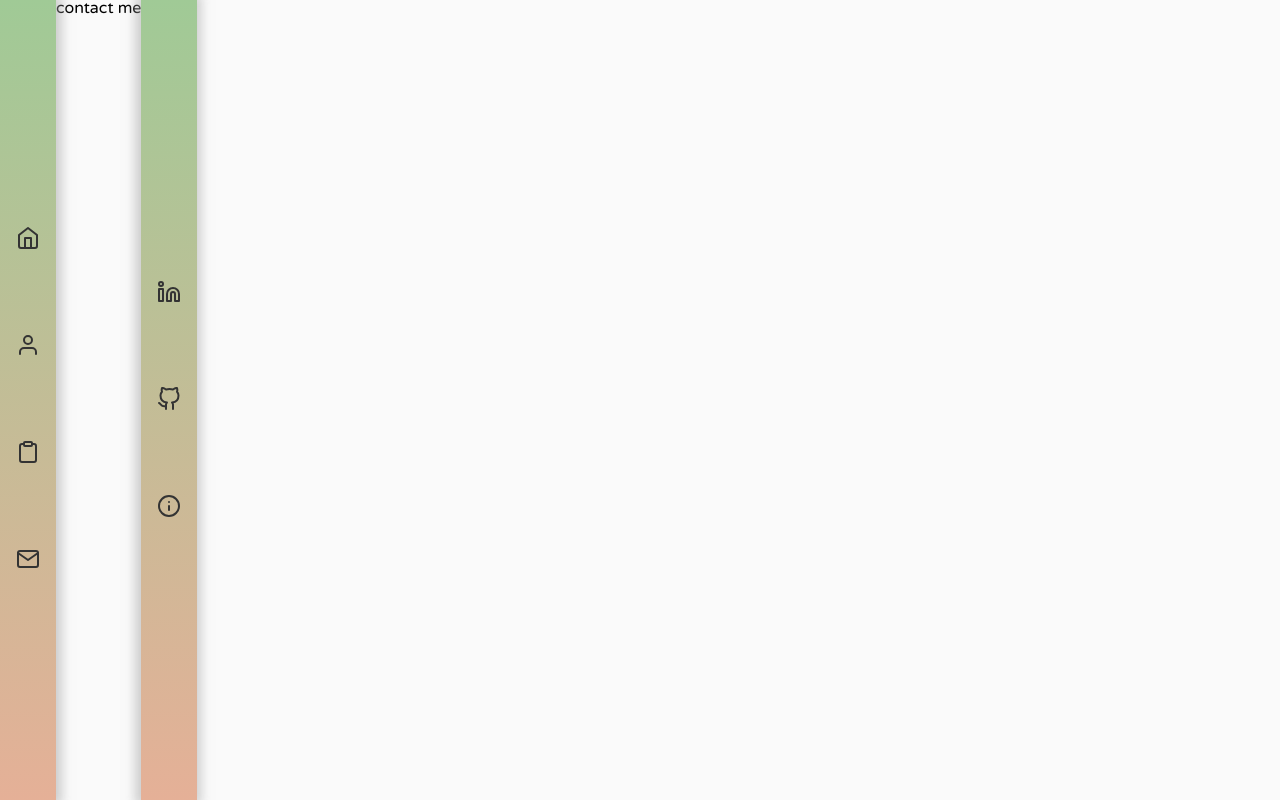
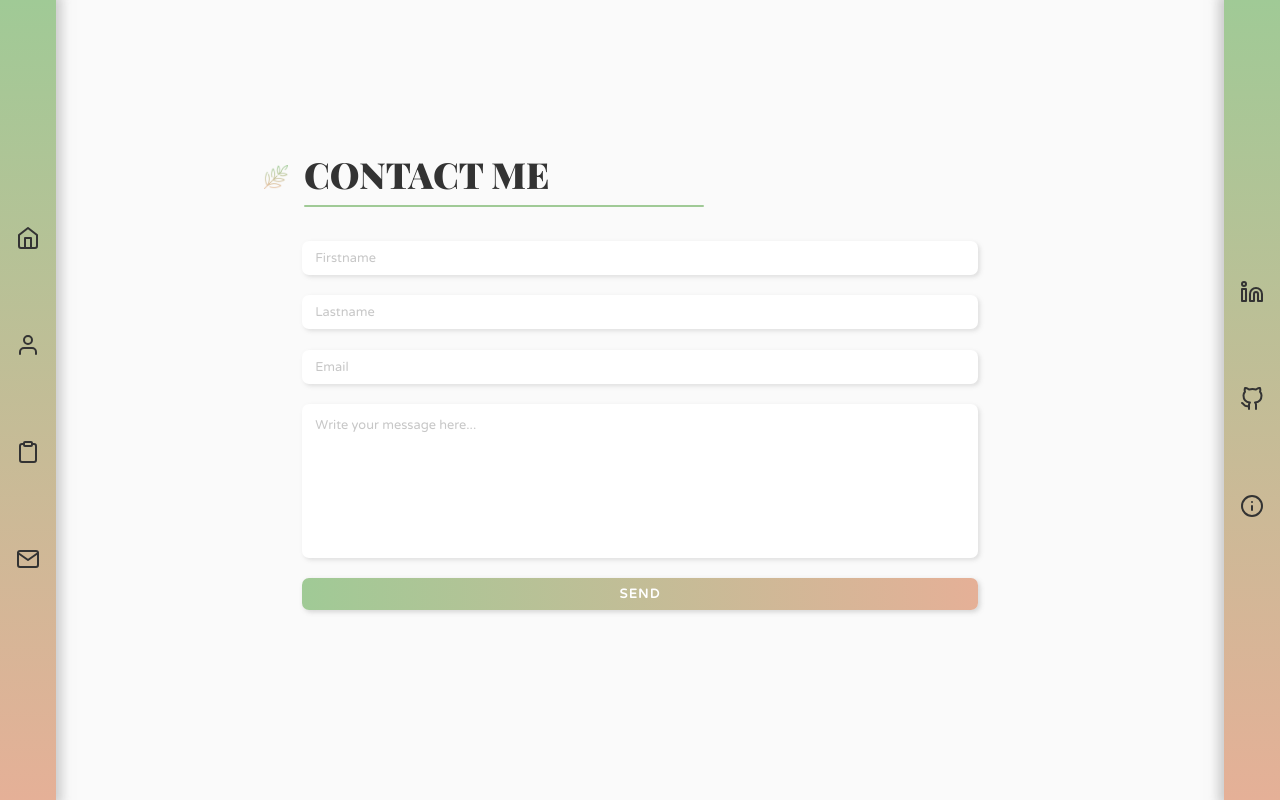
Before and after one commit to BignonEmma/emma-bignon-portfolio, a React (Create React App) app: page /ContactMe in a window 1280 px wide. Built offline with nearby package versions, Linux system fonts and the light colour scheme.

Commit message:
form functionnal with emailjs

```diff
--- a/package.json
+++ b/package.json
@@ -3,6 +3,7 @@
   "version": "0.1.0",
   "private": true,
   "dependencies": {
+    "@emailjs/browser": "^3.6.2",
     "@testing-library/jest-dom": "^5.16.4",
     "@testing-library/react": "^13.3.0",
     "@testing-library/user-event": "^13.5.0",
--- a/src/Pages/ContactMe.jsx
+++ b/src/Pages/ContactMe.jsx
@@ -1,7 +1,70 @@
+import React, { useRef } from "react";
+import emailjs from "@emailjs/browser";
+import "../Style/Contact.css";
+import Leaf from "../Assets/Pictures/palmcolo.png";
+
 export default function ContactMe() {
+  const form = useRef();
+
+  const sendEmail = (e) => {
+    e.preventDefault();
+
+    emailjs
+      .sendForm(
+        "service_m1up6mh",
+        "template_yn96jt7",
+        form.current,
+        "M35A3MY3wP7r1stgU"
+      )
+      .then(
+        (result) => {
+          console.log(result.text);
+          e.target.reset();
+        },
+        (error) => {
+          console.log(error.text);
+        }
+      );
+  };
   return (
-    <div className="container">
-      <p>contact me</p>
+    <div className="container-contacts">
+      <div className="top-part">
+        <img src={Leaf} alt="leaf" className="leaf-img" />
+        <div className="title-block">
+          <h2 className="title-bio">contact me</h2>
+          <div className="border-bottom" />
+        </div>
+      </div>
+      <div className="block-form">
+        <form ref={form} onSubmit={sendEmail}>
+          <input
+            type="text"
+            placeholder="Firstname"
+            name="user_firstname"
+            className="simple-form"
+          />
+          <input
+            type="text"
+            placeholder="Lastname"
+            name="user_lastname"
+            className="simple-form"
+          />
+          <input
+            type="text"
+            placeholder="Email"
+            name="user_mail"
+            className="simple-form"
+          />
+          <textarea
+            placeholder="Write your message here..."
+            name="user_message"
+            className="content-form"
+          />
+          <button type="submit" value="send" className="button-form">
+            Send
+          </button>
+        </form>
+      </div>
     </div>
   );
 }
--- a/src/Style/Bio.css
+++ b/src/Style/Bio.css
@@ -58,7 +58,7 @@
   background-color: white;
   border-radius: 10px;
   padding: 2em 2em;
-  box-shadow: 3px 3px 5px rgba(163, 163, 163, 0.253);
+  box-shadow: 2px 2px 4px rgba(141, 141, 141, 0.253);
   transition: all 400ms;
 }
 .block-like-skill:hover {
--- /dev/null
+++ b/src/Style/Contact.css
@@ -0,0 +1,90 @@
+.container-contacts {
+  display: flex;
+  flex-direction: column;
+  justify-content: center;
+  width: 100vw;
+  margin: 4.3em 5.5em;
+}
+@media screen and (min-width: 1200px) {
+  .container-contacts {
+    margin: 2.5em 13em;
+  }
+}
+@media screen and (min-width: 1400px) {
+  .container-contacts {
+    margin: 2.5em 18em;
+  }
+}
+@media screen and (min-width: 1600px) {
+  .container-contacts {
+    margin: 4.5em 25em;
+  }
+}
+
+.block-form {
+  margin: 1.5em 2em;
+}
+form {
+  display: flex;
+  flex-direction: column;
+  justify-content: center;
+}
+.simple-form {
+  margin: 0.8em 0.5em;
+  padding-left: 1em;
+  height: 2.5em;
+  border: none;
+  border-radius: 7px;
+  box-shadow: 2px 2px 4px rgba(141, 141, 141, 0.253);
+  color: var(--texts);
+  font-family: "VarelaRound", sans-serif;
+  font-size: var(--XS);
+}
+.content-form {
+  margin: 0.8em 0.5em;
+  padding: 1em;
+  height: 10em;
+  border: none;
+  border-radius: 7px;
+  resize: none;
+  box-shadow: 2px 2px 4px rgba(141, 141, 141, 0.253);
+  color: var(--texts);
+  font-family: "VarelaRound", sans-serif;
+  font-size: var(--XS);
+}
+input:focus-visible {
+  outline: 1.7px solid var(--accent-green);
+}
+textarea:focus-visible {
+  outline: 1.7px solid var(--accent-orange);
+}
+::placeholder {
+  color: rgb(199, 199, 199);
+  font-family: "VarelaRound", sans-serif;
+  font-size: var(--XS);
+}
+.button-form {
+  text-align: center;
+  margin: 0.8em 0.5em;
+  padding: 0.6em;
+  border: none;
+  border-radius: 7px;
+  background: linear-gradient(
+    to right,
+    var(--accent-green),
+    var(--accent-orange)
+  );
+  box-shadow: 2px 2px 5px rgba(99, 99, 99, 0.253);
+  color: white;
+  font-family: "VarelaRound", sans-serif;
+  font-size: var(--XS);
+  text-transform: uppercase;
+  font-weight: 700;
+  transition: all 400ms;
+  letter-spacing: 0.1em;
+}
+.button-form:hover {
+  transform: scale(1.03);
+  letter-spacing: 0.5em;
+  cursor: pointer;
+}
--- a/src/Style/Projects.css
+++ b/src/Style/Projects.css
@@ -18,7 +18,7 @@
   color: var(--texts);
 }
 .border-bottom {
-  width: 23em;
+  width: 25em;
   margin-top: 0.8em;
   border-top: solid 2px var(--accent-green);
   border-radius: 20px;
@@ -37,7 +37,7 @@
   background-color: white;
   border-radius: 10px;
   padding: 0.9em;
-  box-shadow: 3px 3px 5px rgba(163, 163, 163, 0.253);
+  box-shadow: 2px 2px 4px rgba(141, 141, 141, 0.253);
   width: 18em;
   margin-top: 2em;
   margin-right: 0.5em;
@@ -50,7 +50,7 @@
 .projects-img {
   border-radius: 5px;
   width: 18em;
-  box-shadow: 1px 1px 3px rgba(163, 163, 163, 0.253);
+  box-shadow: 1px 1px 5px rgba(163, 163, 163, 0.178);
 }
 .card-title {
   font-size: 1.05em;
```
Also changed, not shown: 1 other file (tests, documents, lock files or other folders).
